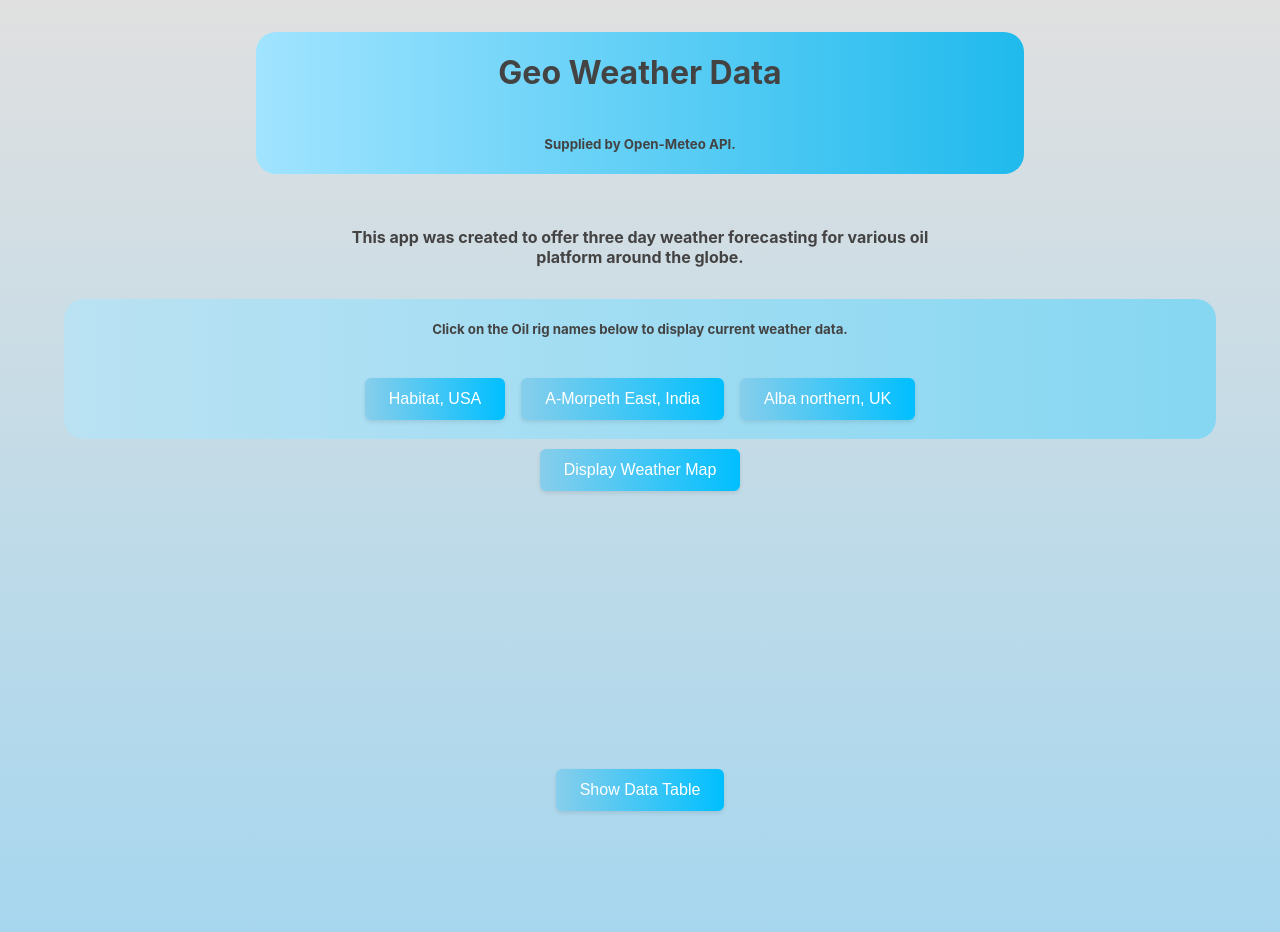
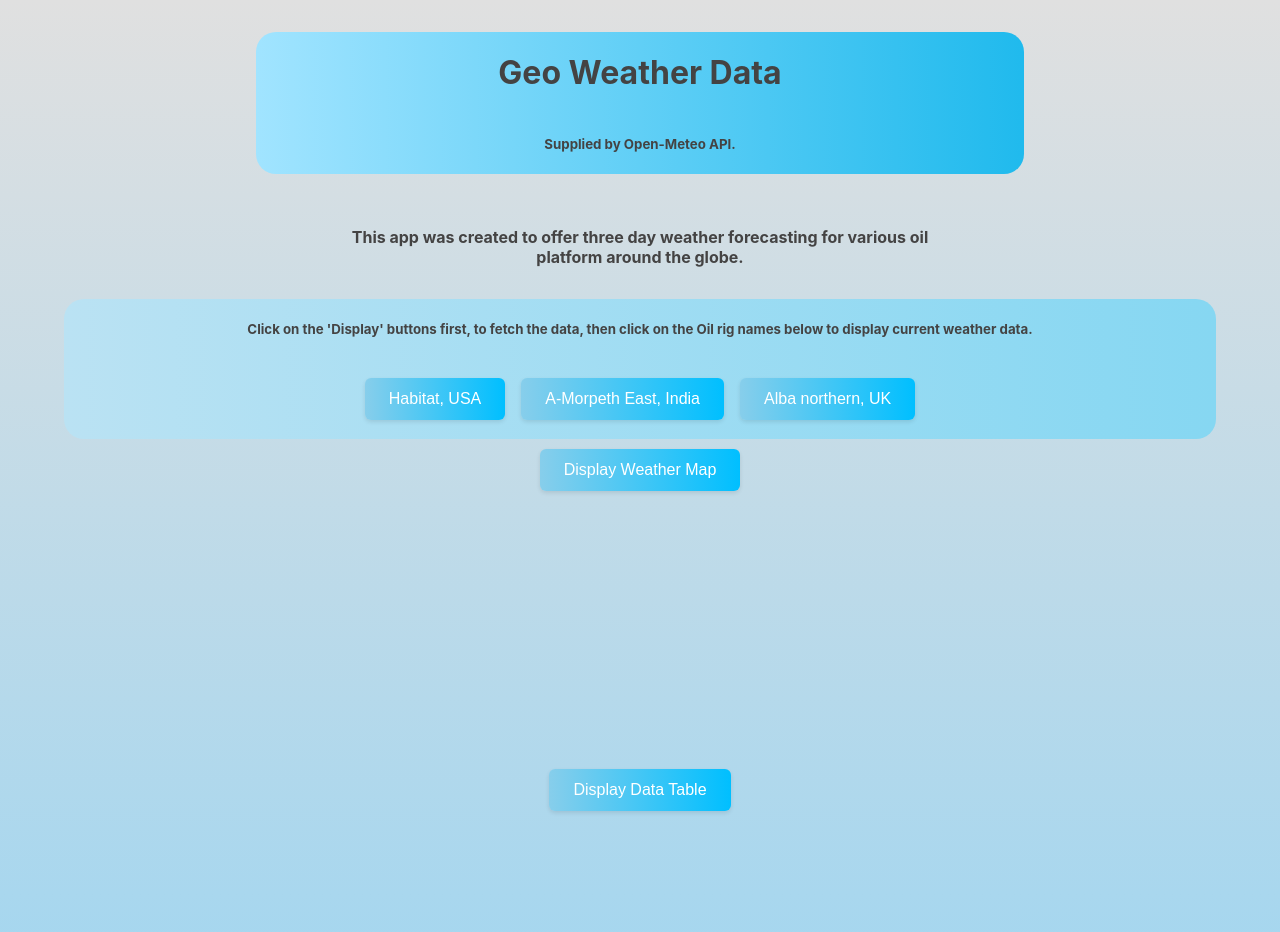
Before and after one commit to Ice-and-Rock/Geo_Data_App, a React (Create React App) app in the folder renewable-energy-dashboard/: page / in a window 1280 px wide. Shown: the top 932 px of the page. Built offline with nearby package versions, Linux system fonts and the light colour scheme.

Commit message:
fixed Netlify run - CSS issue. ammeded description

```diff
--- a/renewable-energy-dashboard/src/App.tsx
+++ b/renewable-energy-dashboard/src/App.tsx
@@ -104,7 +104,7 @@ function App() {
       <div className="section-top">
         <div className="top-container">
           <h5>
-            Click on the Oil rig names below to display current weather data.{" "}
+            Click on the 'Display' buttons first, to fetch the data, then click on the Oil rig names below to display current weather data.{" "}
           </h5>
           <div className="location-buttons-container">
             <LocationButtons onLocationChange={handleLocationChange} />
@@ -129,7 +129,7 @@ function App() {
       {!showData && (
         <div className="button-container">
           <button className="fetch-button" onClick={() => setShowData(true)}>
-            Show Data Table
+            Display Data Table
           </button>
         </div>
       )}
```
